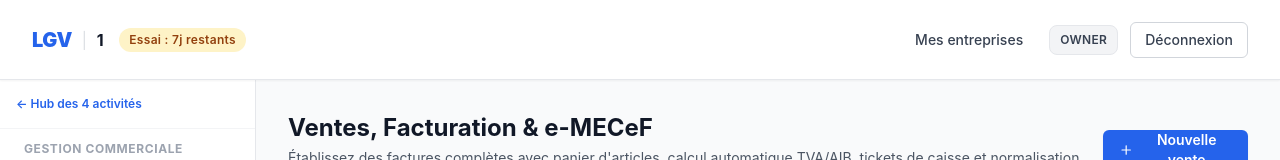
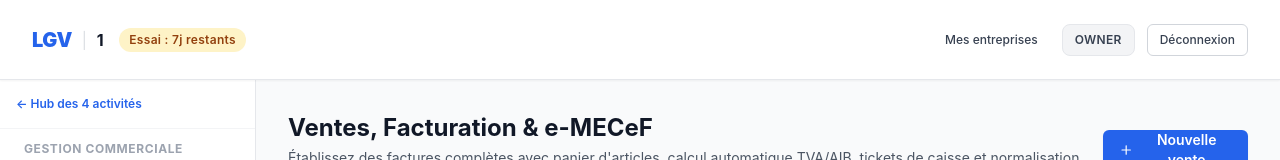
Before and after one commit to legerantvirtuel2026sas/lgvsaas, a Next.js app: page /e/1/commerce/ventes in a window 1280 px wide. Shown: the top 160 px of the page. Built offline with nearby package versions, Linux system fonts and the light colour scheme.

Commit message:
style(header): harmonisation exacte de la hauteur du bouton deconnexion et du badge role

```diff
--- a/src/components/layout/header.tsx
+++ b/src/components/layout/header.tsx
@@ -57,20 +57,20 @@ export function Header({
         )}
       </div>
 
-      <div className="flex items-center space-x-3">
+      <div className="flex items-center space-x-2.5 sm:space-x-3">
         <Link href="/app/entreprises">
-          <Button variant="ghost" size="sm" className="h-9 px-3.5 text-xs sm:text-sm font-medium">
+          <Button variant="ghost" size="sm" className="h-8 px-3 text-xs font-medium rounded-lg">
             Mes entreprises
           </Button>
         </Link>
-        <span className="text-xs bg-gray-100 text-gray-700 px-2.5 py-1.5 rounded-lg font-semibold tracking-wide border border-gray-200">
+        <span className="inline-flex items-center justify-center h-8 px-3 rounded-lg text-xs font-semibold tracking-wide bg-gray-100 text-gray-700 border border-gray-200">
           {userRole}
         </span>
         <Button
           variant="outline"
           size="sm"
           onClick={handleLogout}
-          className="h-9 px-3.5 text-xs sm:text-sm font-medium hover:bg-red-50 hover:text-red-700 hover:border-red-200 transition-colors"
+          className="h-8 px-3 text-xs font-medium rounded-lg hover:bg-red-50 hover:text-red-700 hover:border-red-200 transition-colors"
         >
           Déconnexion
         </Button>
```
